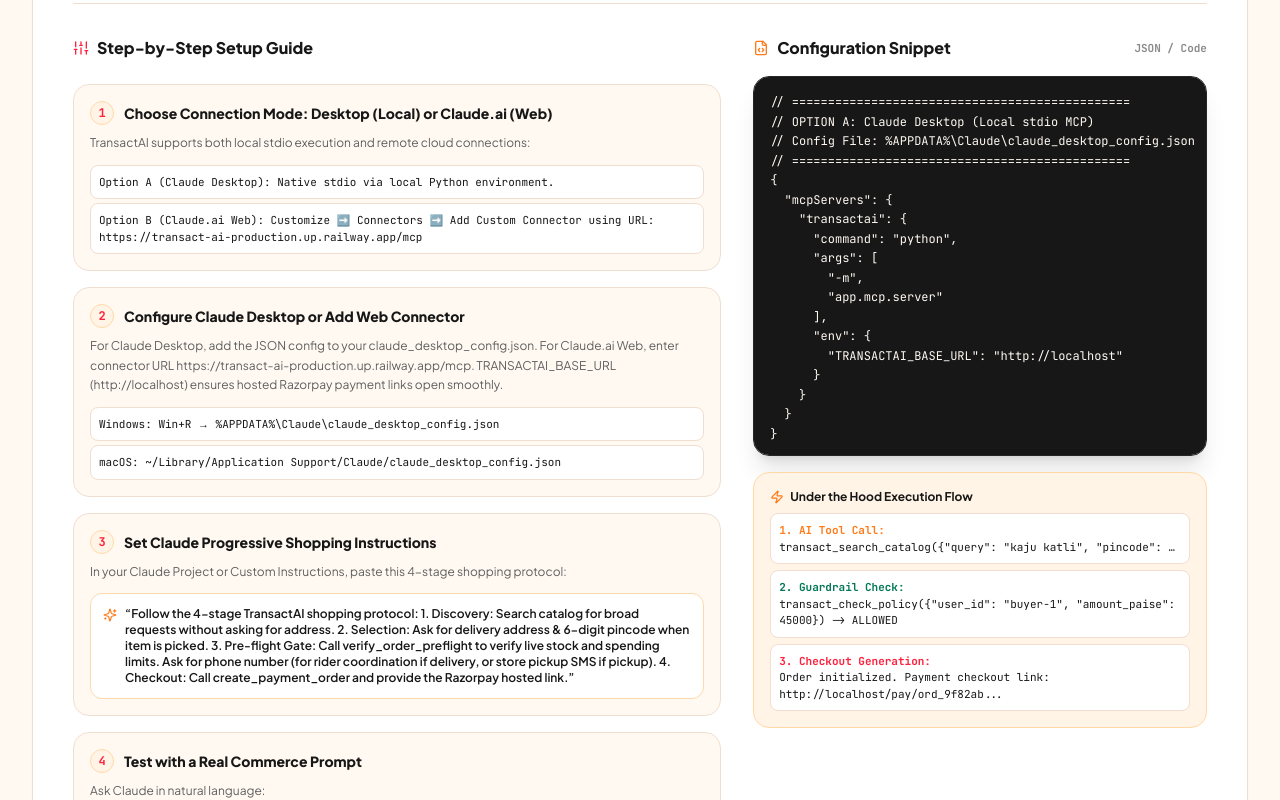
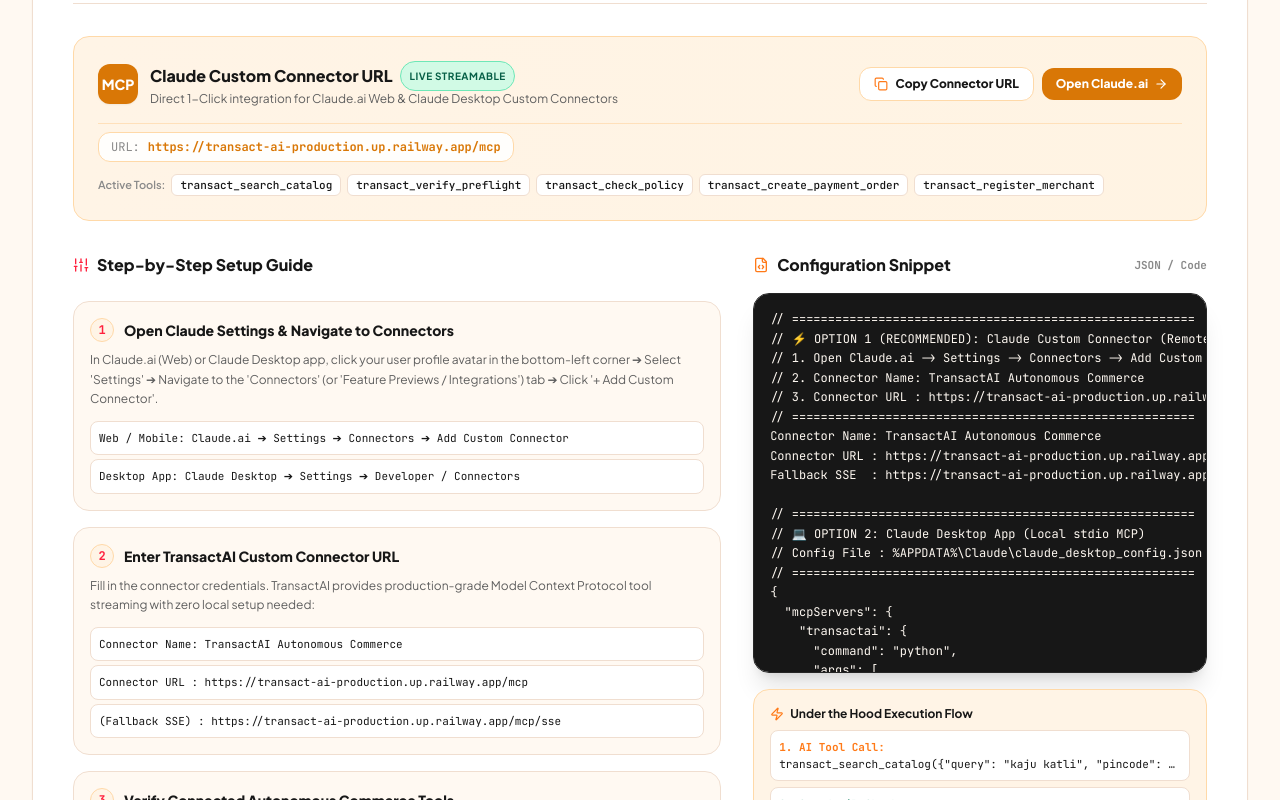
Before and after one commit to Sahil9205/Transact-Ai, a Next.js app in the folder frontend/: page /developer in a window 1280 px wide. Shown: the part 900-1700 px from the top of the page. Built offline with nearby package versions, Linux system fonts and the light colour scheme.

Commit message:
feat(claude): add 4-step Custom Connector integration guide to website and GitHub

```diff
--- a/frontend/app/developer/page.tsx
+++ b/frontend/app/developer/page.tsx
@@ -87,10 +87,20 @@
         windows: `%APPDATA%\\Claude\\claude_desktop_config.json`,
         mac: `~/Library/Application Support/Claude/claude_desktop_config.json`,
       },
-      configCode: `// ===============================================
-// OPTION A: Claude Desktop (Local stdio MCP)
-// Config File: %APPDATA%\\Claude\\claude_desktop_config.json
-// ===============================================
+      configCode: `// ========================================================
+// ⚡ OPTION 1 (RECOMMENDED): Claude Custom Connector (Remote Cloud)
+// 1. Open Claude.ai -> Settings -> Connectors -> Add Custom Connector
+// 2. Connector Name: TransactAI Autonomous Commerce
+// 3. Connector URL : ${be}/mcp
+// ========================================================
+Connector Name: TransactAI Autonomous Commerce
+Connector URL : ${be}/mcp
+Fallback SSE  : ${be}/mcp/sse
+
+// ========================================================
+// 💻 OPTION 2: Claude Desktop App (Local stdio MCP)
+// Config File : %APPDATA%\\Claude\\claude_desktop_config.json
+// ========================================================
 {
   "mcpServers": {
     "transactai": {
@@ -104,42 +114,43 @@
       }
     }
   }
-}
-
-// ===============================================
-// OPTION B: Claude.ai Web (Remote Cloud Connector)
-// URL: ${be}/mcp
-// ===============================================`,
+}`,
       steps: [
         {
           step: 1,
-          title: "Choose Connection Mode: Desktop (Local) or Claude.ai (Web)",
-          desc: "TransactAI supports both local stdio execution and remote cloud connections:",
+          title: "Open Claude Settings & Navigate to Connectors",
+          desc: "In Claude.ai (Web) or Claude Desktop app, click your user profile avatar in the bottom-left corner ➔ Select 'Settings' ➔ Navigate to the 'Connectors' (or 'Feature Previews / Integrations') tab ➔ Click '+ Add Custom Connector'.",
           details: [
-            "Option A (Claude Desktop): Native stdio via local Python environment.",
-            `Option B (Claude.ai Web): Customize ➡️ Connectors ➡️ Add Custom Connector using URL: ${be}/mcp`,
+            "Web / Mobile: Claude.ai ➔ Settings ➔ Connectors ➔ Add Custom Connector",
+            "Desktop App: Claude Desktop ➔ Settings ➔ Developer / Connectors",
           ],
         },
         {
           step: 2,
-          title: "Configure Claude Desktop or Add Web Connector",
-          desc: `For Claude Desktop, add the JSON config to your claude_desktop_config.json. For Claude.ai Web, enter connector URL ${be}/mcp. TRANSACTAI_BASE_URL (${fe}) ensures hosted Razorpay payment links open smoothly.`,
+          title: "Enter TransactAI Custom Connector URL",
+          desc: "Fill in the connector credentials. TransactAI provides production-grade Model Context Protocol tool streaming with zero local setup needed:",
           details: [
-            "Windows: Win+R → %APPDATA%\\Claude\\claude_desktop_config.json",
-            "macOS: ~/Library/Application Support/Claude/claude_desktop_config.json",
+            "Connector Name: TransactAI Autonomous Commerce",
+            `Connector URL : ${be}/mcp`,
+            `(Fallback SSE) : ${be}/mcp/sse`,
           ],
         },
         {
           step: 3,
-          title: "Set Claude Progressive Shopping Instructions",
-          desc: "In your Claude Project or Custom Instructions, paste this 4-stage shopping protocol:",
-          promptExample:
-            "Follow the 4-stage TransactAI shopping protocol: 1. Discovery: Search catalog for broad requests without asking for address. 2. Selection: Ask for delivery address & 6-digit pincode when item is picked. 3. Pre-flight Gate: Call verify_order_preflight to verify live stock and spending limits. Ask for phone number (for rider coordination if delivery, or store pickup SMS if pickup). 4. Checkout: Call create_payment_order and provide the Razorpay hosted link.",
+          title: "Verify Connected Autonomous Commerce Tools",
+          desc: "Click 'Save / Connect'. Claude will instantly connect to TransactAI and discover 5 active commerce tools:",
+          details: [
+            "🔍 transact_search_catalog — Semantic vector search over live merchant catalogs (<85ms)",
+            "🛡️ transact_verify_order_preflight — 6-hr staleness & live stock parity gatekeeper",
+            "💳 transact_check_policy — Enforces buyer transaction limits & daily allowances",
+            "⚡ transact_create_order_payment — Atomic Razorpay payment link generation",
+            "🏪 transact_register_merchant — Instant merchant self-service onboarding",
+          ],
         },
         {
           step: 4,
-          title: "Test with a Real Commerce Prompt",
-          desc: "Ask Claude in natural language:",
+          title: "Execute Your First Natural Language Purchase",
+          desc: "Start a fresh chat in Claude. Notice the active tools (🔨 hammer icon). Ask Claude naturally to trigger autonomous shopping:",
           promptExample:
             "Search for fresh Kaju Katli in Indiranagar (pincode 560001) under ₹600. Verify my daily spending policy limit, and if approved, prepare an order summary for my confirmation.",
         },
@@ -517,6 +528,67 @@
             </button>
           </div>
 
+          {/* Claude Custom Connector Quick Connect Banner */}
+          {activeAssistant === "claude" && (
+            <div className="p-5 sm:p-6 rounded-2xl bg-gradient-to-r from-[#FFF4E6] to-[#FFE8C7]/50 border border-[#FFD9A8] shadow-xs space-y-4">
+              <div className="flex flex-col sm:flex-row sm:items-center justify-between gap-3">
+                <div className="flex items-center gap-3">
+                  <div className="w-10 h-10 rounded-xl bg-[#D97706] text-white flex items-center justify-center font-black text-sm shadow-sm shrink-0">
+                    MCP
+                  </div>
+                  <div>
+                    <h3 className="text-base font-extrabold text-[#171717] flex items-center gap-2">
+                      <span>Claude Custom Connector URL</span>
+                      <span className="text-[10px] uppercase font-bold tracking-wider px-2 py-0.5 rounded-full bg-emerald-100 text-emerald-800 border border-emerald-300">
+                        Live Streamable
+                      </span>
+                    </h3>
+                    <p className="text-xs text-[#5F5F5F]">
+                      Direct 1-Click integration for Claude.ai Web &amp; Claude Desktop Custom Connectors
+                    </p>
+                  </div>
+                </div>
+
+                <div className="flex items-center gap-2">
+                  <button
+                    type="button"
+                    onClick={() => handleCopy(`${backendUrl}/mcp`)}
+                    className="inline-flex items-center gap-2 px-3.5 py-2 rounded-xl bg-white hover:bg-neutral-50 border border-[#FFD9A8] text-xs font-extrabold text-[#171717] transition-all cursor-pointer shadow-xs active:scale-95 whitespace-nowrap"
+                  >
+                    <Copy className="w-3.5 h-3.5 text-[#FF7A18]" />
+                    <span>Copy Connector URL</span>
+                  </button>
+                  <a
+                    href="https://claude.ai"
+                    target="_blank"
+                    rel="noopener noreferrer"
+                    className="inline-flex items-center gap-1.5 px-3.5 py-2 rounded-xl bg-[#D97706] hover:bg-[#B45309] text-white text-xs font-extrabold transition-all shadow-xs active:scale-95 whitespace-nowrap"
+                  >
+                    <span>Open Claude.ai</span>
+                    <ArrowRight className="w-3.5 h-3.5" />
+                  </a>
+                </div>
+              </div>
+
+              {/* Endpoint Pill & Tools Chips */}
+              <div className="pt-2 border-t border-[#FFD9A8]/70 flex flex-wrap items-center justify-between gap-3 text-xs">
+                <div className="flex items-center gap-2 font-mono bg-white/90 px-3 py-1.5 rounded-xl border border-[#FFD9A8] text-[#171717]">
+                  <span className="text-[#8A8A8A] select-none">URL:</span>
+                  <span className="font-bold select-all text-[#D97706]">{backendUrl}/mcp</span>
+                </div>
+
+                <div className="flex flex-wrap items-center gap-1.5 text-[11px] font-mono">
+                  <span className="text-[#8A8A8A] font-sans font-semibold">Active Tools:</span>
+                  {["search_catalog", "verify_preflight", "check_policy", "create_payment_order", "register_merchant"].map((t) => (
+                    <span key={t} className="px-2 py-0.5 rounded-md bg-white text-[#171717] border border-[#F0DED0] font-medium">
+                      transact_{t}
+                    </span>
+                  ))}
+                </div>
+              </div>
+            </div>
+          )}
+
           {/* Steps & Code Grid */}
           <div className="grid grid-cols-1 lg:grid-cols-12 gap-8 items-start">
             {/* Step-by-Step Instructions (7 cols) */}
```
Also changed, not shown: 2 other files (tests, documents, lock files or other folders).
